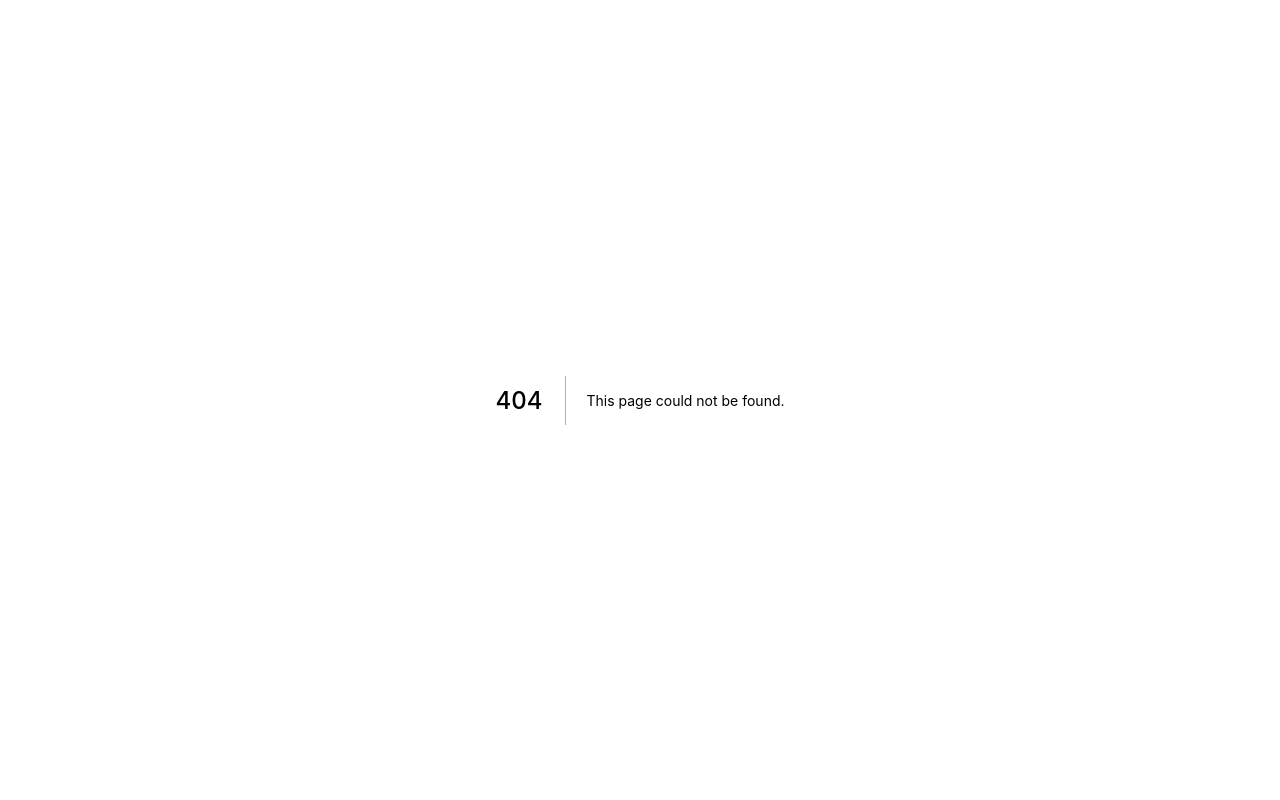
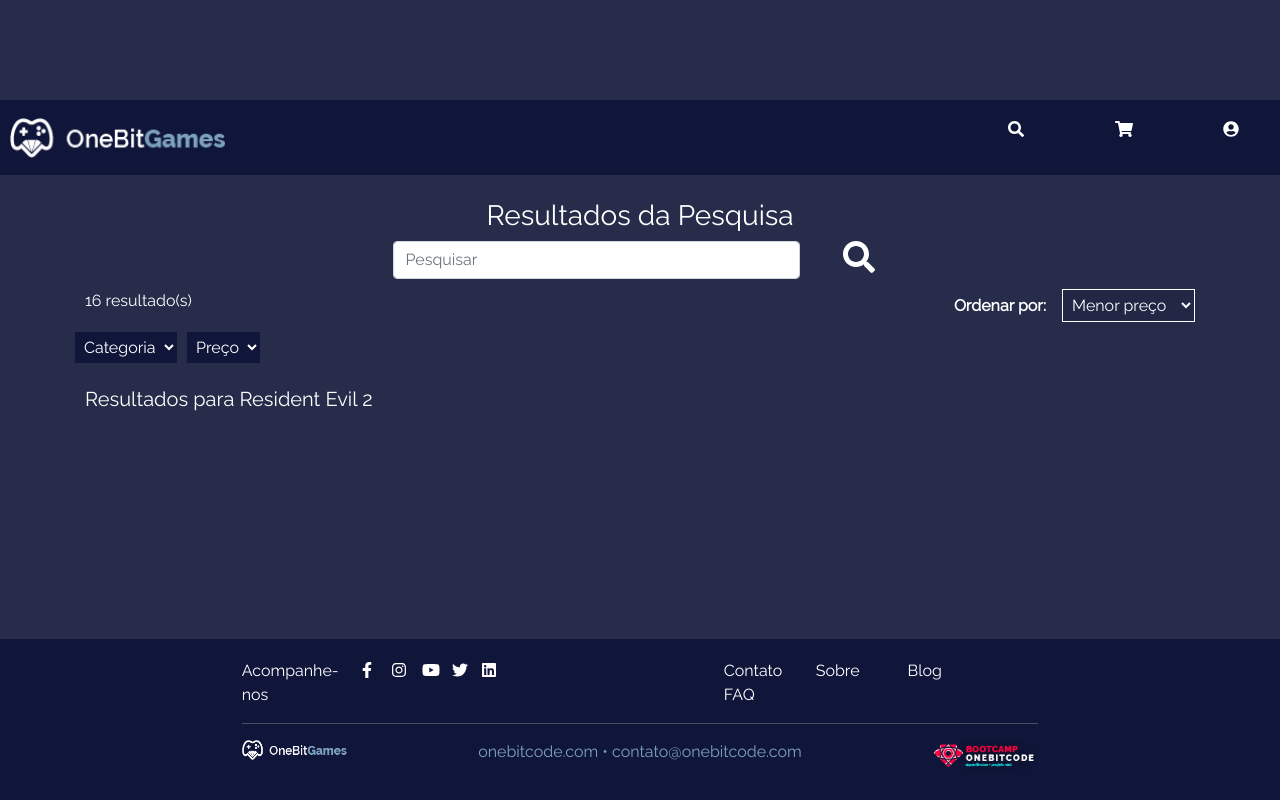
Before and after one commit to fabioml10/ecommerce-app, a Next.js app: page /search in a window 1280 px wide. Before the commit this address had no page. Built offline with nearby package versions, Linux system fonts and the light colour scheme.

Commit message:
Create search on home

```diff
--- a/components/shared/Header/StoreFrontHeader/index.tsx
+++ b/components/shared/Header/StoreFrontHeader/index.tsx
@@ -1,14 +1,26 @@
-import React from 'react'
+import React, { useState } from 'react'
 import { Row, Col, InputGroup, FormControl } from 'react-bootstrap'
 import { FontAwesomeIcon } from '@fortawesome/react-fontawesome'
 import { faSearch, faShoppingCart, faUserCircle } from '@fortawesome/free-solid-svg-icons'
-
-import styles from './styles.module.css'
-
+import ProductSearchService from '../../../../util/ProductSearchService';
 import Logo from '../../Logo'
 import Link from 'next/link'
 
+import { useRouter } from 'next/router';
+import styles from './styles.module.css'
+
+
 const StoreFrontHeader: React.FC = () => {
+  const [search, setSearch] = useState('');
+
+  const router = useRouter();
+
+  const handleSearch = (): void => {
+    router.push(`
+      /search${ProductSearchService.execute({ search })}
+    `);
+  }
+
   return (
     <Row className={styles.background}>
       <Col md={6} className="mt-2">
@@ -17,22 +29,36 @@
       <Col md={6} className="mt-2 text-center">
         <Row>
           <Col md={6} className="mb-4 mb-md-0">
-            <InputGroup>
-              <FormControl placeholder="Pesquisar produto"></FormControl>
+            <InputGroup className={`${router.pathname === '/search' ? styles.hidden : ''}`}>
+              <FormControl
+                placeholder="Pesquisar produto"
+                value={search}
+                onChange={
+                  (evt: React.ChangeEvent<HTMLInputElement>) =>
+                    setSearch(evt.target.value)
+                }
+                onKeyUp={
+                  (evt: React.KeyboardEvent<HTMLInputElement>) => {
+                    if (evt.key.toLowerCase() === 'enter') {
+                      handleSearch();
+                    }
+                  }
+                }
+              />
             </InputGroup>
           </Col>
           <Col md={6}>
             <Row>
-              <Col md={4} xs={4}>
-                <FontAwesomeIcon icon={faSearch} color="var(--color-gray-ligth"></FontAwesomeIcon>
+              <Col>
+                <FontAwesomeIcon icon={faSearch} color="var(--color-gray-ligth)"></FontAwesomeIcon>
               </Col>
-              <Col md={4} xs={4}>
-                <FontAwesomeIcon icon={faShoppingCart} color="var(--color-gray-ligth"></FontAwesomeIcon>
+              <Col>
+                <FontAwesomeIcon icon={faShoppingCart} color="var(--color-gray-ligth)"></FontAwesomeIcon>
               </Col>
-              <Col md={4} xs={4}>
+              <Col>
                 <Link href="auth/login">
                   <a>
-                    <FontAwesomeIcon icon={faUserCircle} color="var(--color-gray-ligth"></FontAwesomeIcon>
+                    <FontAwesomeIcon icon={faUserCircle} color="var(--color-gray-ligth)"></FontAwesomeIcon>
                   </a>
                 </Link>
               </Col>
--- a/components/shared/Header/StoreFrontHeader/styles.module.css
+++ b/components/shared/Header/StoreFrontHeader/styles.module.css
@@ -17,3 +17,7 @@
 .background svg:active {
   color: var(--color-active);
 }
+
+.hidden {
+  display: none;
+}
--- /dev/null
+++ b/dtos/ProductSearch.ts
@@ -0,0 +1,6 @@
+import Product from './Product'
+
+type ProductSearch =
+  Pick<Product, 'id' | 'name' | 'description' | 'price' | 'image_url' | 'categories'>
+
+export default ProductSearch
--- /dev/null
+++ b/pages/search/index.tsx
@@ -0,0 +1,82 @@
+import { useState, useEffect } from 'react';
+import MainComponent from '../../components/shared/MainComponent';
+import { InputGroup, FormControl, Row, Col } from 'react-bootstrap';
+import { FontAwesomeIcon } from '@fortawesome/react-fontawesome';
+import { faSearch } from '@fortawesome/free-solid-svg-icons';
+import styles from './styles.module.css';
+
+const Search: React.FC = () => {
+  const handleSearch = () => { }
+
+  return (
+    <MainComponent>
+      <div>
+        <div className="text-center mt-4">
+          <h3 className={styles.title}>
+            Resultados da Pesquisa
+          </h3>
+        </div>
+
+        <Row className="text-center col-md-6 offset-md-3">
+          <Col xs={10}>
+            <InputGroup>
+              <FormControl placeholder="Pesquisar" />
+            </InputGroup>
+          </Col>
+
+          <Col xs={2}>
+            <FontAwesomeIcon
+              icon={faSearch}
+              size="2x"
+              className={styles.search_icon}
+              onClick={handleSearch}
+            />
+          </Col>
+        </Row>
+
+        <Row>
+          <Col sm={6} xs={12} className={styles.results}>
+            <span>
+              16 resultado(s)
+            </span>
+          </Col>
+
+          <Col sm={6} xs={12}>
+            <div className={styles.ordenation}>
+              <strong className="mr-3">Ordenar por:</strong>
+              <select className={styles.secondary}>
+                <option value="price-asc">Menor preço</option>
+                <option value="price-desc">Maior preço</option>
+                <option value="release_date-asc">Lançamentos</option>
+                <option value="release_date-desc">Mais antigos</option>
+              </select>
+            </div>
+          </Col>
+        </Row>
+
+        <Row>
+          <select className={styles.primary}>
+            <option>Categoria</option>
+            <option>1</option>
+            <option>2</option>
+          </select>
+
+          <select className={styles.primary}>
+            <option value="">Preço</option>
+            <option>1</option>
+            <option>2</option>
+          </select>
+        </Row>
+
+        <div className="mt-4">
+          <h5>
+            Resultados para Resident Evil 2
+          </h5>
+        </div>
+      </div>
+
+    </MainComponent>
+  )
+}
+
+export default Search;
--- /dev/null
+++ b/pages/search/styles.module.css
@@ -0,0 +1,79 @@
+.button {
+  background: none;
+  border: none;
+}
+
+.button:hover {
+  color: #007bff;
+  background: none;
+  border: none;
+}
+
+.search_icon {
+  cursor: pointer;
+  transition: color 0.2s;
+}
+
+.search_icon:hover {
+  color: var(--color-hover);
+}
+
+.search_icon:active {
+  color: var(--color-active);
+}
+
+.results {
+  margin: 10px 0px;
+  text-align: left;
+}
+
+.ordenation {
+  margin: 10px 0px;
+  text-align: right;
+}
+
+.primary {
+  background-color: var(--color-primary);
+  border: none;
+  border-radius: 0px;
+  margin: 0px 5px;
+  padding: 5px;
+  color: white;
+}
+
+.secondary {
+  background: var(--color-secondary);
+  border: 1px solid white;
+  padding: 5px;
+  color: white;
+}
+
+.secondary option {
+  color: black;
+}
+
+@media screen and (max-width: 991px) {
+  .title {
+    font-size: 1.2em;
+    margin-bottom: 15px;
+  }
+
+  .ordenation {
+    text-align: left;
+  }
+
+  .primary,
+  .secondary {
+    width: 100%;
+  }
+
+  .primary {
+    margin: 5px 15px;
+  }
+}
+
+@media screen and (max-width: 575px) {
+  .results {
+    text-align: center;
+  }
+}
--- /dev/null
+++ b/util/ProductSearchService.ts
@@ -0,0 +1,47 @@
+interface ProductSearchServiceParams {
+  search: string | string[];
+  category?: string | string[];
+  price?: string | string[];
+  page?: string | string[];
+  order?: string | string[];
+  direction?: string | string[];
+}
+
+const ProductSearchService = {
+  execute({
+    search,
+    category,
+    price,
+    page,
+    order = 'price',
+    direction = 'asc'
+  }: ProductSearchServiceParams): string {
+    // length = 12 to always fill 3 products rows (in case of 12 or more search results)
+    let returnStr = `?length=12&order[${order}]=${direction}`;
+
+    if (search) {
+      returnStr += `&search=${search}`;
+    }
+
+    if (page) {
+      returnStr += `&page=${page}`;
+    }
+
+    if (category) {
+      returnStr += `&category_ids[]=${category}`
+    }
+
+    if (price) {
+      let prices = price.toString().split('-')
+      returnStr += `&price[min]=${prices[0]}`;
+
+      if (prices.length === 2) {
+        returnStr += `&price[max]=${prices[1]}`;
+      }
+    }
+
+    return returnStr;
+  }
+}
+
+export default ProductSearchService;
```
Also changed, not shown: services/search.ts (added, +17 -0 lines).
